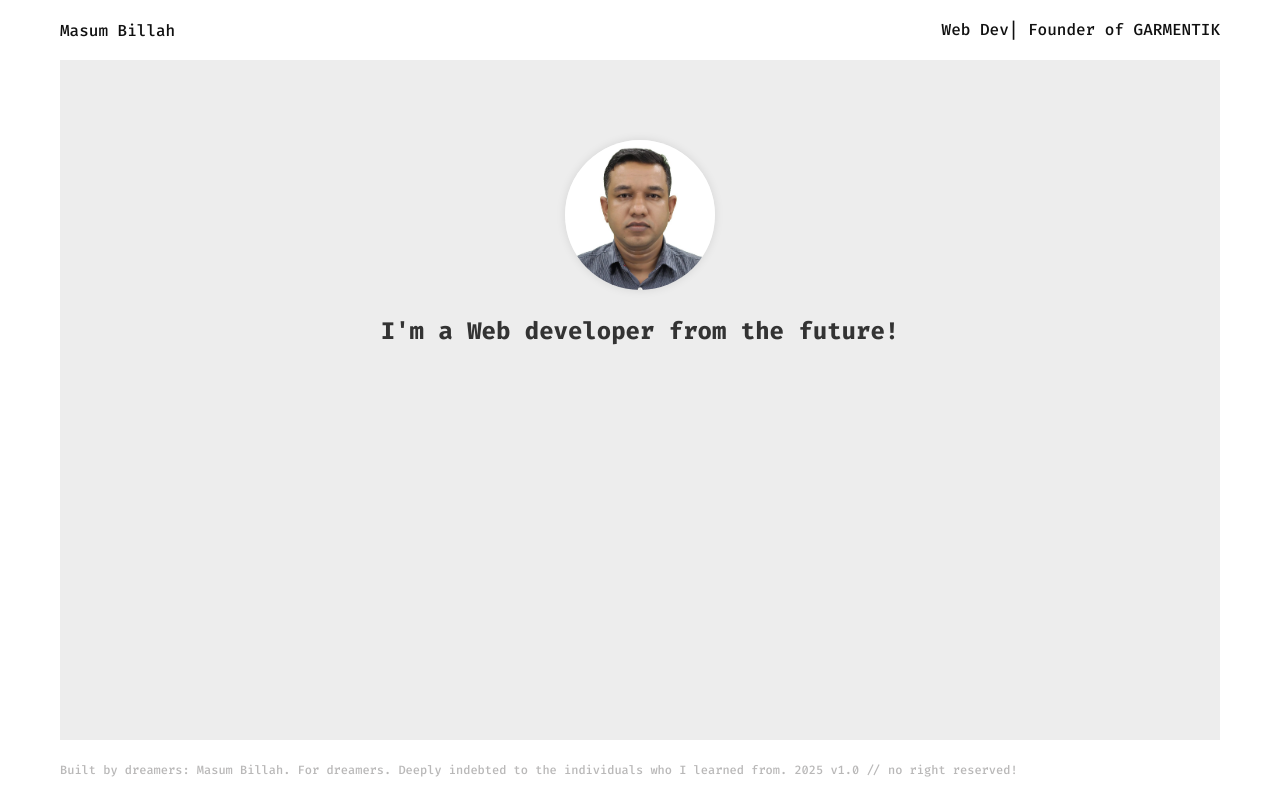
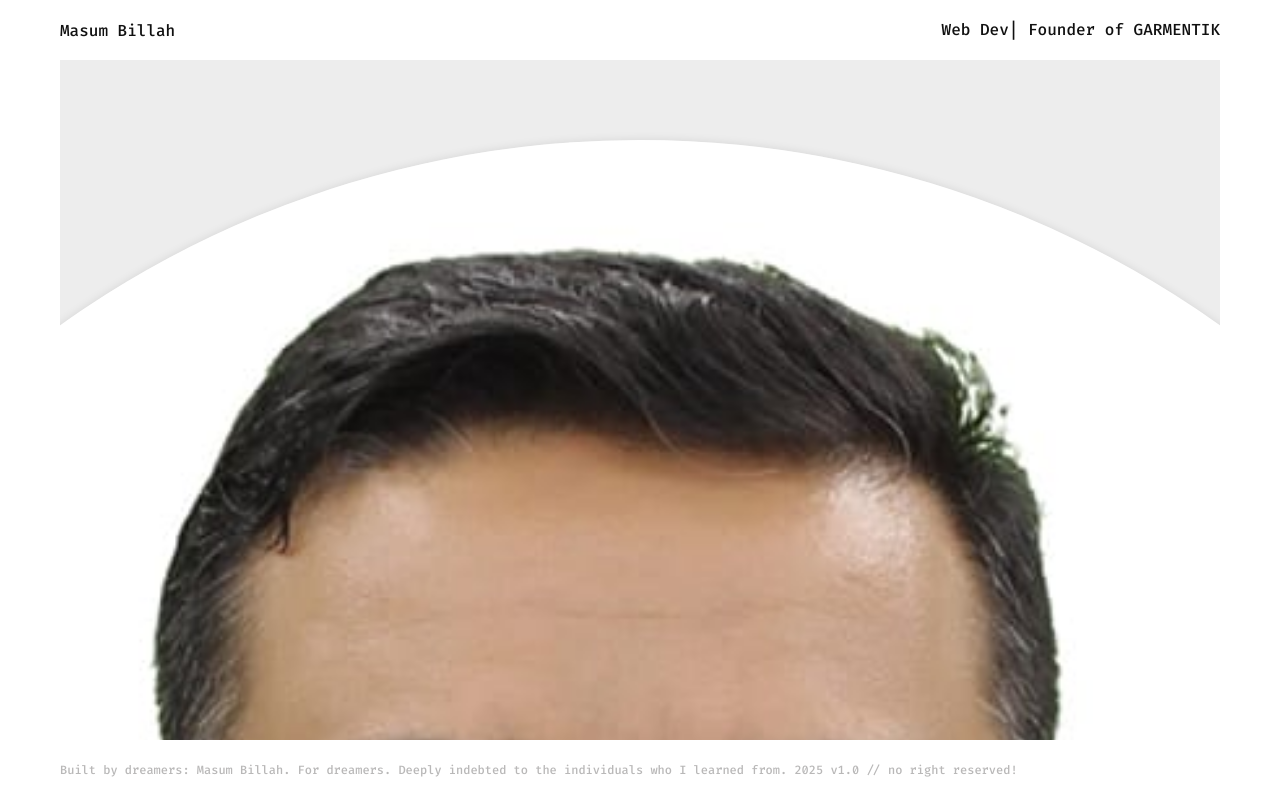
Before and after one commit to billahdotdev/billah, a React (Vite) app: page / in a window 1280 px wide. Built offline with nearby package versions, Linux system fonts and the light colour scheme.

Commit message:
Fixed with deploy commaand

```diff
--- a/src/styles/Component.css
+++ b/src/styles/Component.css
@@ -9,8 +9,8 @@
 }
 
 .profile-photo img {
-  width: 150px;
-  height: 150px;
+  width: 2000px;
+  height: 2000px;
   border-radius: 50%;
   object-fit: cover;
   box-shadow: 0 0 10px rgba(0, 0, 0, 0.1);
```
